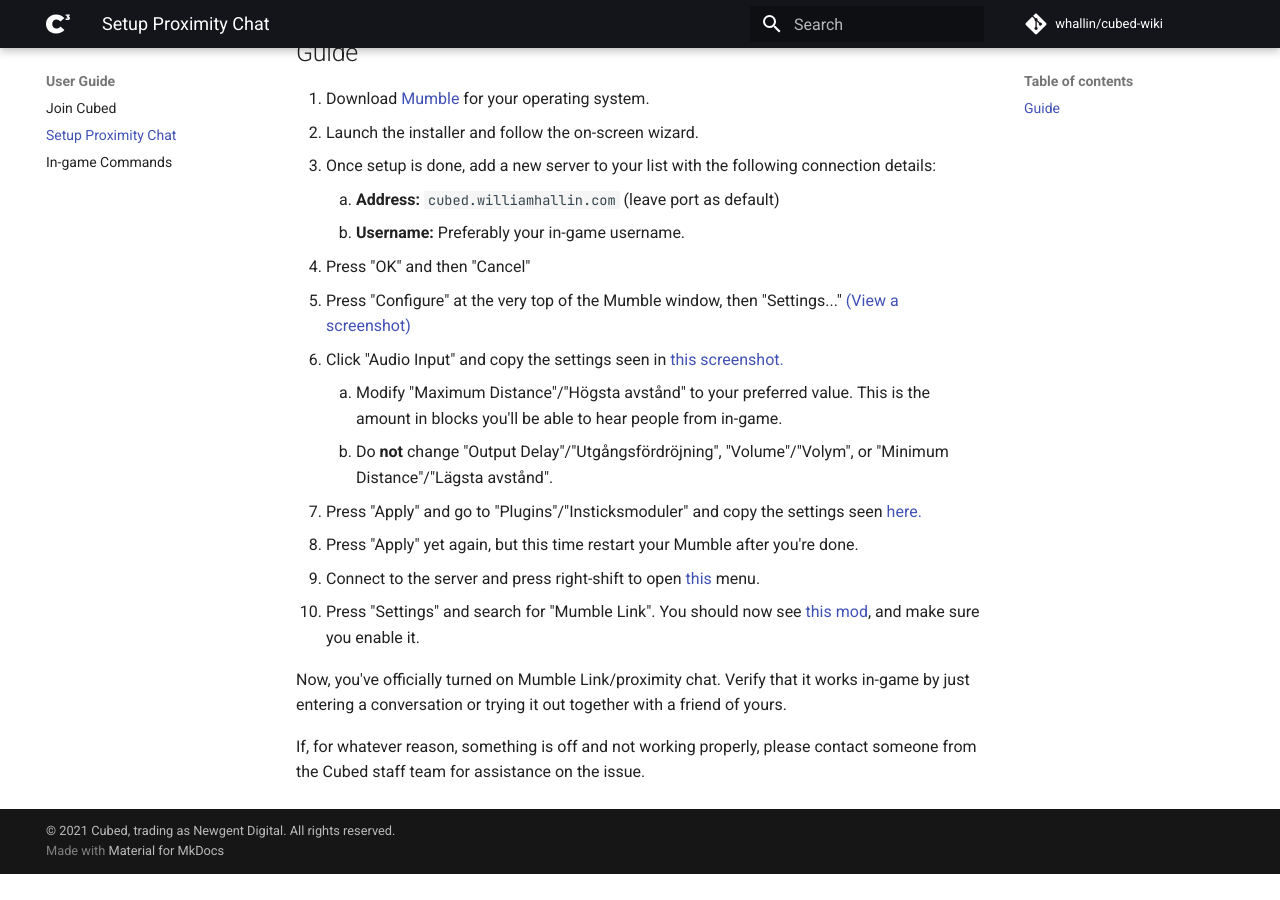
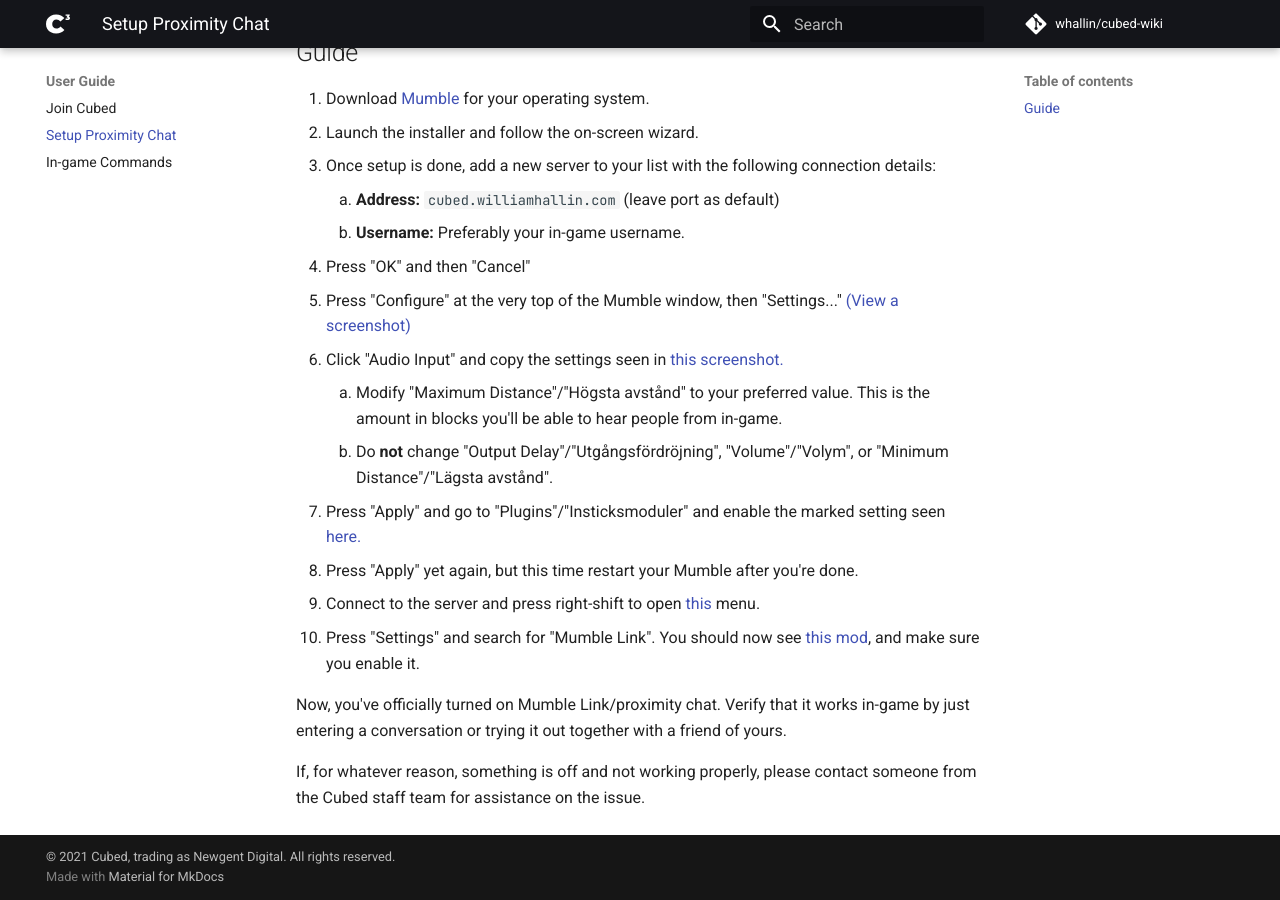
Before and after one commit to whallin/cubed-wiki, an MkDocs documentation site: the page built from docs/user-guide/proximity-chat.md, in a window 1280 px wide and 900 px high, scrolled down 511 px. Built offline with MkDocs 1.6.1 and Material for MkDocs 9.7.7, drawn with Linux system fonts in a browser that asks for light colours; comment, search, counter and statistics services are not loaded; before the commit the page ends 1385 px from its top, so only the background shows below that.

Commit message:
Update proximity-chat.md

```diff
--- a/docs/user-guide/proximity-chat.md
+++ b/docs/user-guide/proximity-chat.md
@@ -17,7 +17,7 @@
 6. Click "Audio Input" and copy the settings seen in [this screenshot.](https://cdn.discordapp.com/attachments/503829891566010368/823964626446188604/unknown.png)
     1. Modify "Maximum Distance"/"Högsta avstånd" to your preferred value. This is the amount in blocks you'll be able to hear people from in-game.
     2. Do **not** change "Output Delay"/"Utgångsfördröjning", "Volume"/"Volym", or "Minimum Distance"/"Lägsta avstånd".
-7. Press "Apply" and go to "Plugins"/"Insticksmoduler" and copy the settings seen [here.](https://cdn.discordapp.com/attachments/503829891566010368/823964920160190534/unknown.png)
+7. Press "Apply" and go to "Plugins"/"Insticksmoduler" and enable the marked setting seen [here.](https://cdn.discordapp.com/attachments/503829891566010368/823964920160190534/unknown.png)
 8. Press "Apply" yet again, but this time restart your Mumble after you're done.
 9. Connect to the server and press right-shift to open [this](https://cdn.discordapp.com/attachments/503829891566010368/823964002437824522/2021-03-23_17.57.42.png) menu.
 10. Press "Settings" and search for "Mumble Link". You should now see [this mod](https://cdn.discordapp.com/attachments/503829891566010368/823964000655114240/2021-03-23_17.57.55.png), and make sure you enable it.
```
